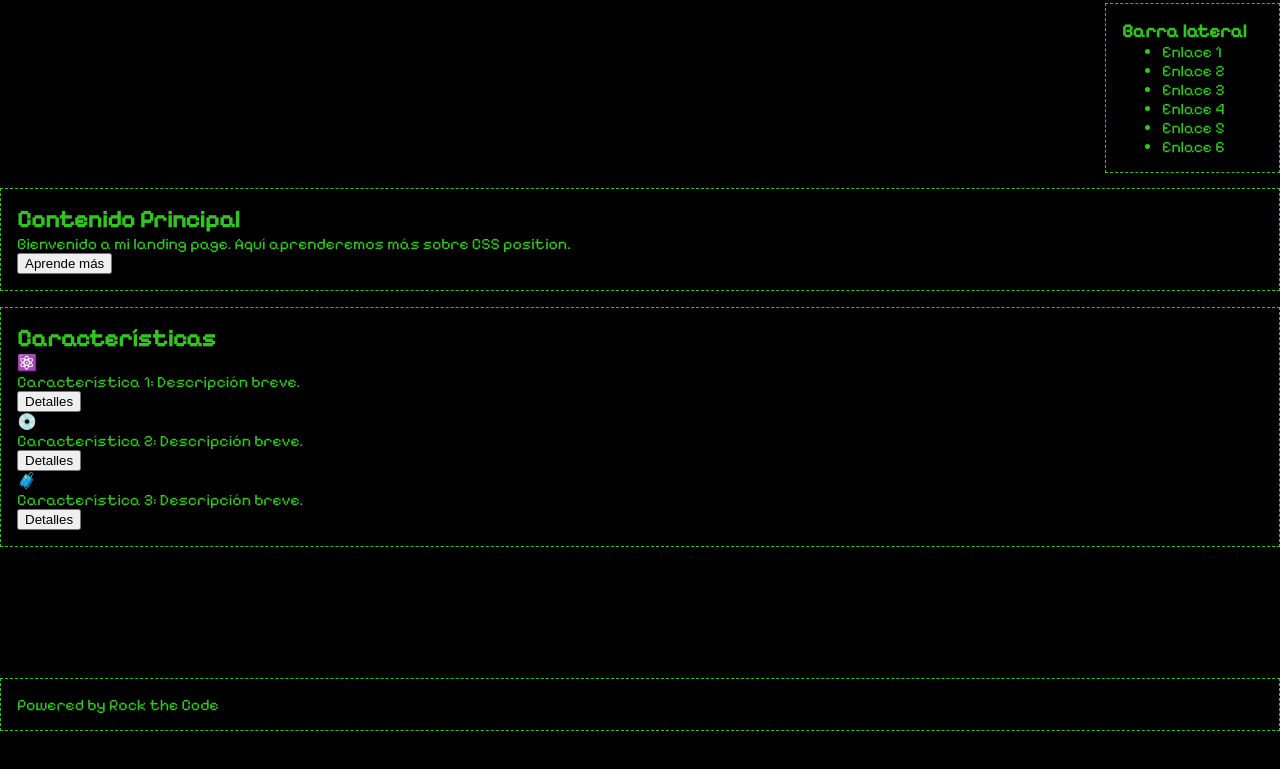
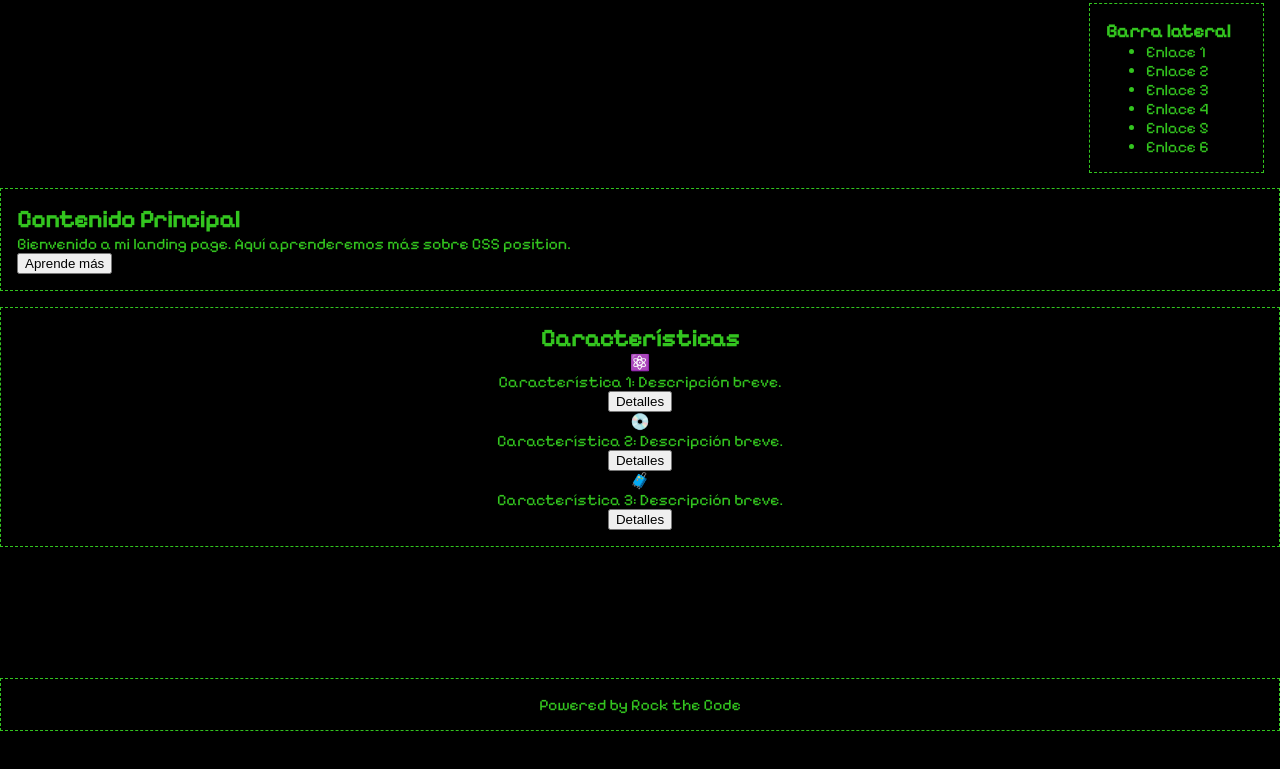
Before and after one commit to pablocordonie/css-positions, a plain HTML site: page index.html in a window 1280 px wide. Shown: the part 69-838 px from the top of the page. Drawn offline with Linux system fonts and the light colour scheme.

Commit message:
feat: generate some margin to the right of the sidebar & center all the texts from the section .features in styles.css

```diff
--- a/styles.css
+++ b/styles.css
@@ -75,11 +75,15 @@ footer {
   bottom: 0;
 }
 
+footer > p {
+  text-align: center;
+}
+
 .sidebar {
   min-width: var(--rtc-min-width-sidebar);
   width: var(--rtc-width-sidebar);
   position: absolute;
-  right: 0;
+  right: 1rem;
   top: 0;
 }
 
@@ -92,3 +96,8 @@ footer {
   position: relative;
   top: 185px;
 }
+
+.features > h2,
+.features > .feature {
+  text-align: center;
+}
```
